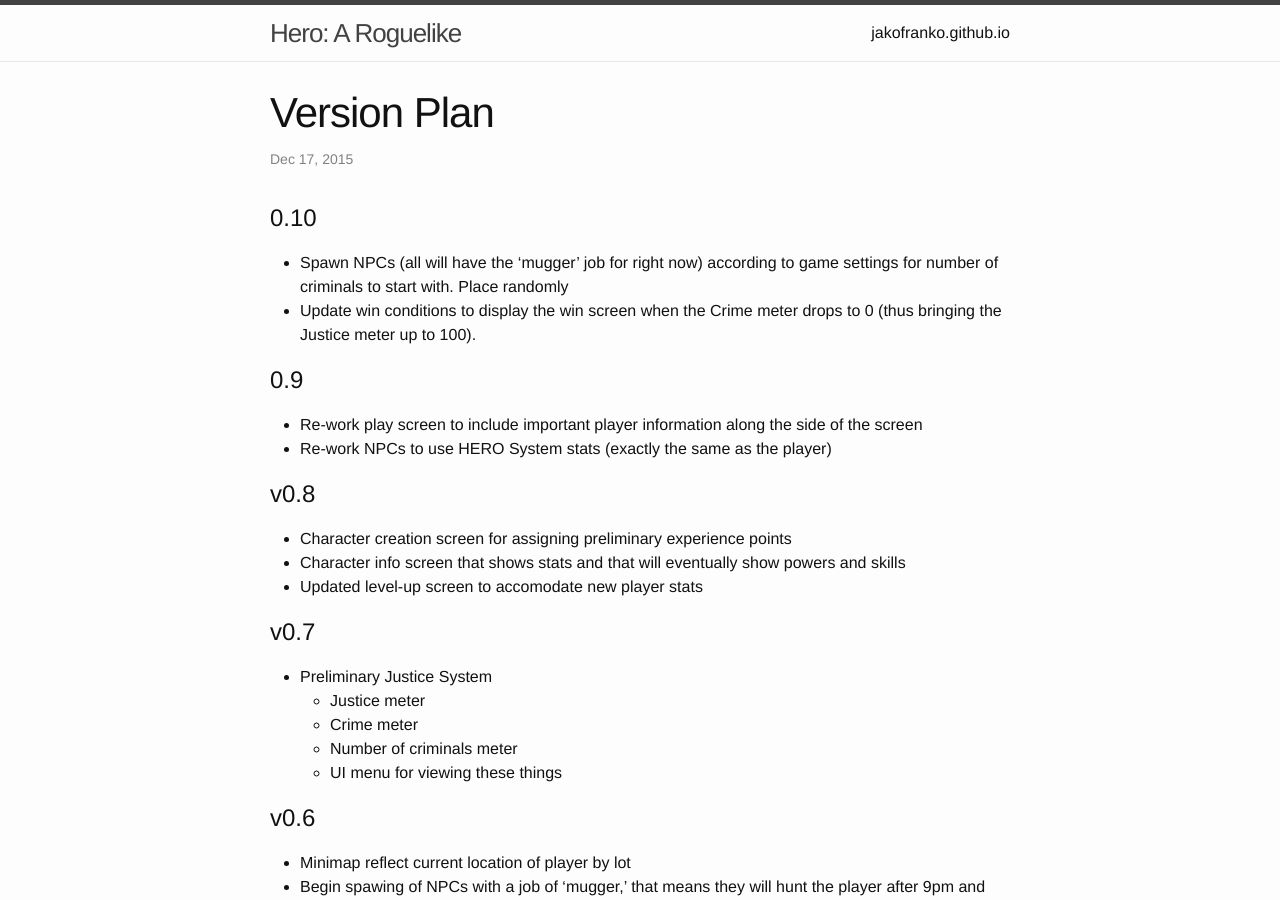
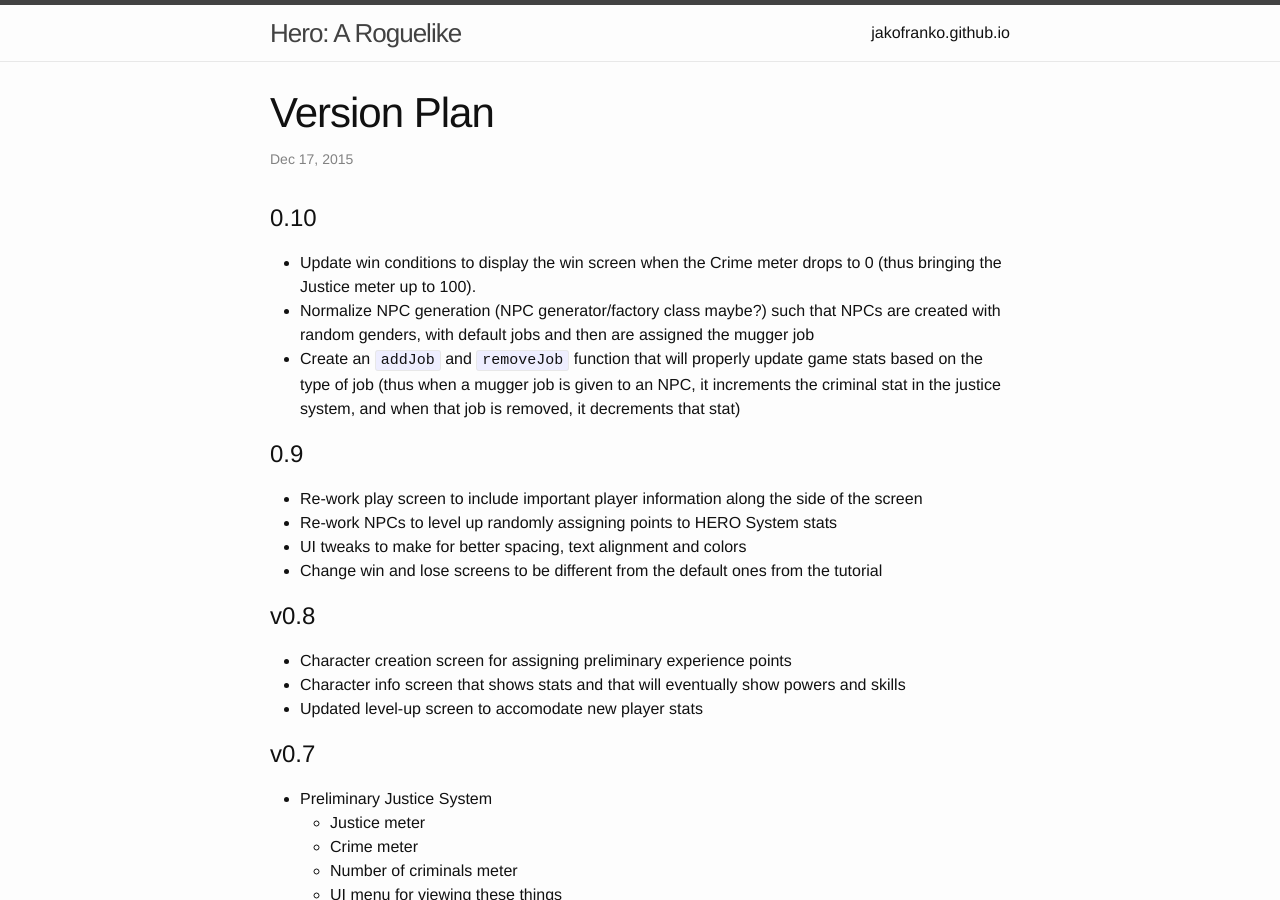
Before and after one commit to jakofranko/hero, a Jekyll site: the page built from _posts/2015-12-11-version-plan.md, in a window 1280 px wide and 900 px high. Built offline with Jekyll 4.4.1, drawn with Linux system fonts in a browser that asks for light colours.

Commit message:
Modifications to the version plan

```diff
--- a/_posts/2015-12-11-version-plan.md
+++ b/_posts/2015-12-11-version-plan.md
@@ -6,13 +6,16 @@ date:  2015-12-17 09:55am
 
 # 0.10
 
-* Spawn NPCs (all will have the 'mugger' job for right now) according to game settings for number of criminals to start with. Place randomly
 * Update win conditions to display the win screen when the Crime meter drops to 0 (thus bringing the Justice meter up to 100).
+* Normalize NPC generation (NPC generator/factory class maybe?) such that NPCs are created with random genders, with default jobs and then are assigned the mugger job
+* Create an `addJob` and `removeJob` function that will properly update game stats based on the type of job (thus when a mugger job is given to an NPC, it increments the criminal stat in the justice system, and when that job is removed, it decrements that stat)
 
 # 0.9
 
 * Re-work play screen to include important player information along the side of the screen
-* Re-work NPCs to use HERO System stats (exactly the same as the player)
+* Re-work NPCs to level up randomly assigning points to HERO System stats
+* UI tweaks to make for better spacing, text alignment and colors
+* Change win and lose screens to be different from the default ones from the tutorial
 
 # v0.8
 
```
